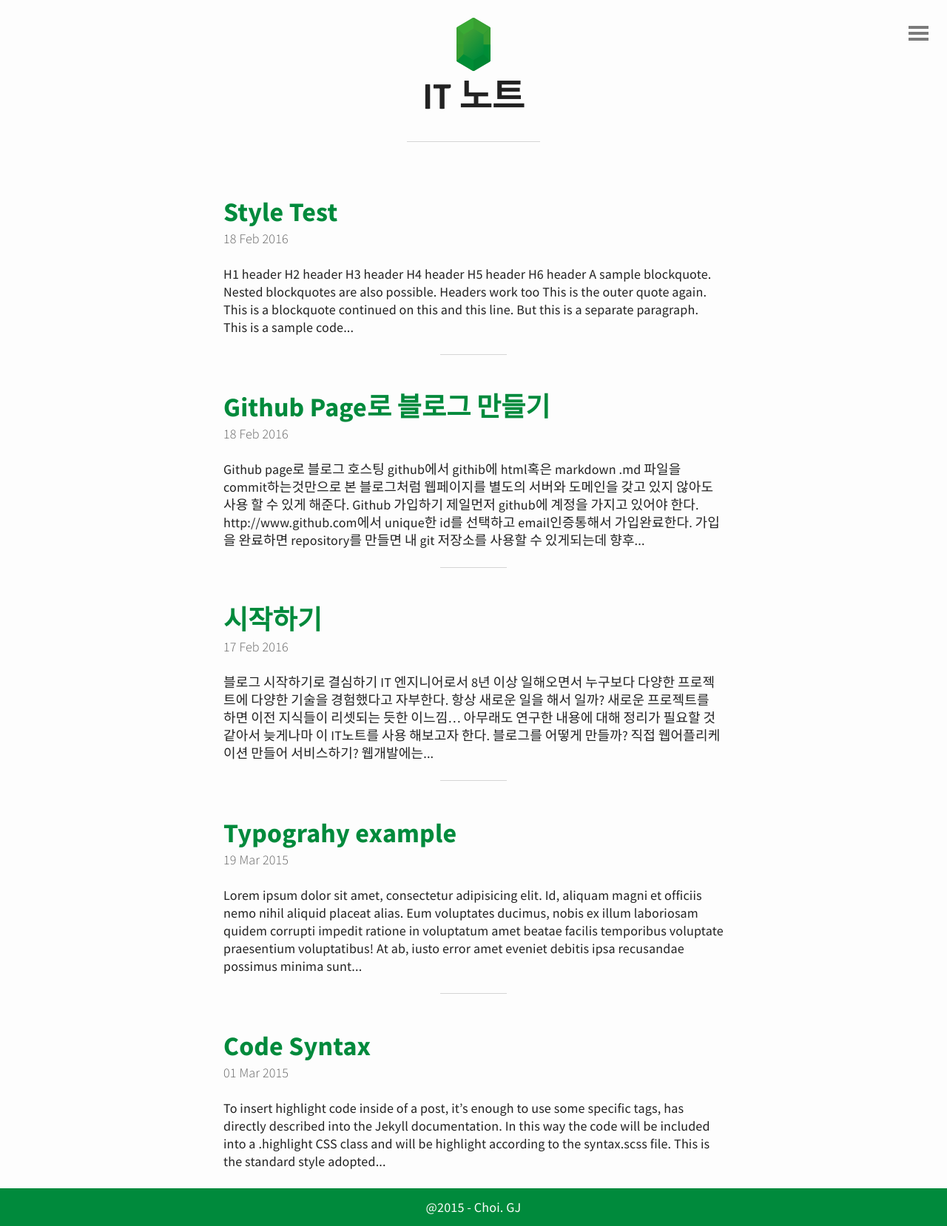
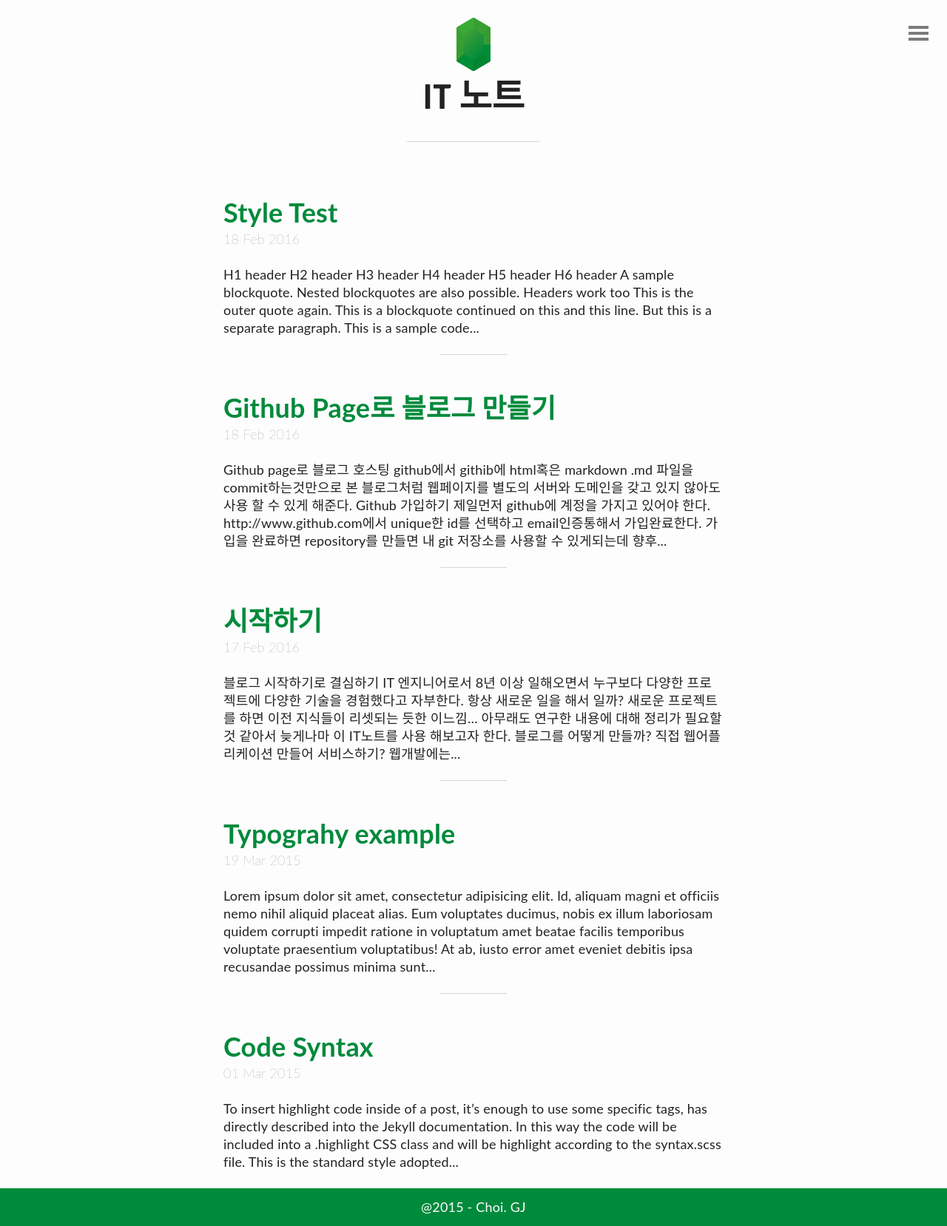
Before and after one commit to gjchoi/gjchoi.bak, a Jekyll site: the page built from index.html, in a window 1280 px wide. Shown: the whole page at 74% size. Built offline with Jekyll 4.4.1, drawn with Linux system fonts in a browser that asks for light colours; the list of posts is cut into pages by our own code; comment, search, counter and statistics services are not loaded.

Commit message:
Update typography.scss

```diff
--- a/_sass/typography.scss
+++ b/_sass/typography.scss
@@ -4,7 +4,7 @@
 //
 
 body {
-	font-family: 'Source Sans Pro', sans-serif;
+	font-family: Avenir,'Lato',"애플 SD 산돌고딕 Neo","Apple SD Gothic Neo","나눔바른고딕",NanumBarunGothic,"나눔고딕",NanumGothic,"맑은 고딕","Malgun Gothic","돋움",dotum,AppleGothic,sans-serif;
 	letter-spacing: 0.01em;
 }
 
```
